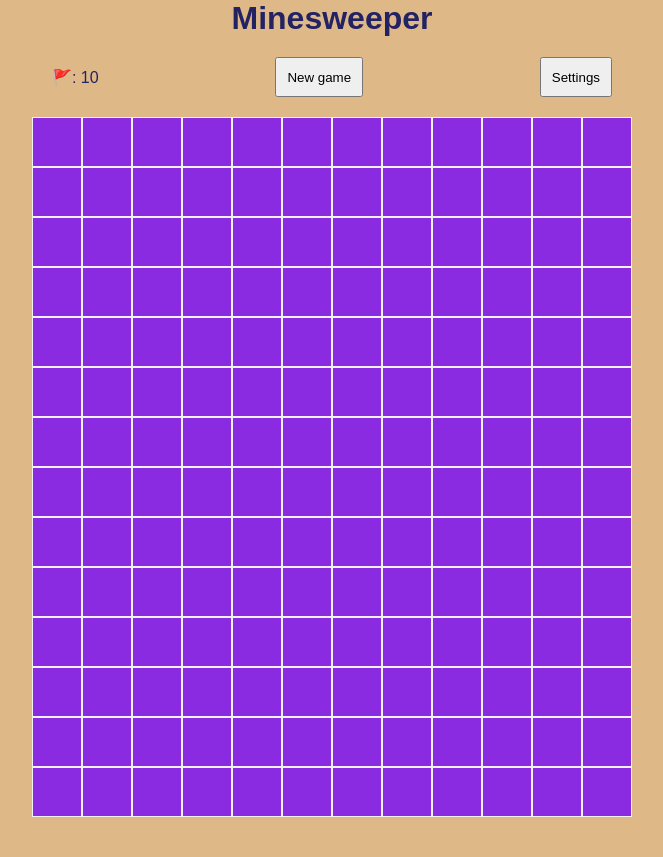
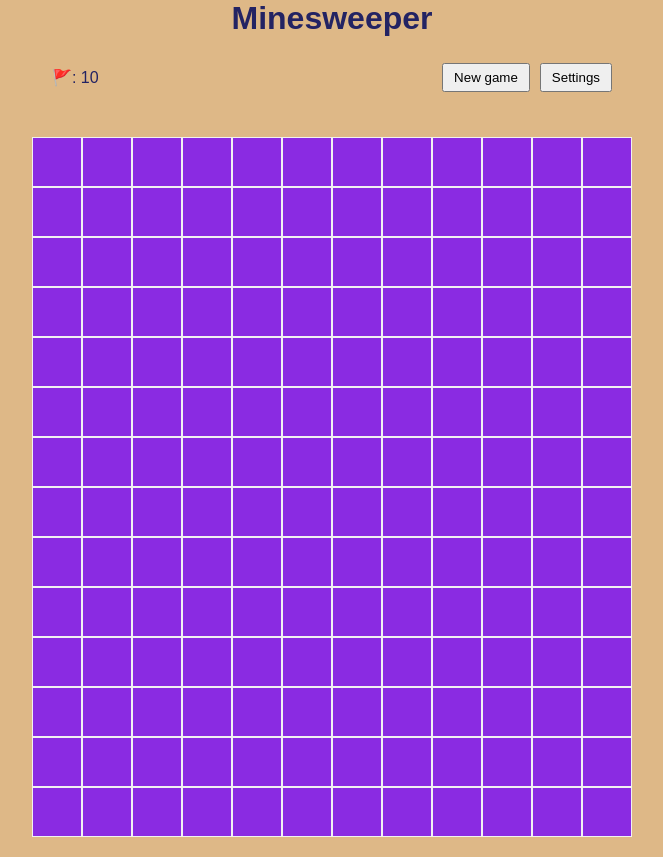
Before and after one commit to the-wind-dev/minesweeper, an Angular app: page / in a window 1280 px wide. Shown: the whole page, without its empty margins (308-971 px from the left). Before the commit the page ends 817 px from the top, so only its background shows below. Built offline with nearby package versions, Linux system fonts and the light colour scheme.

Commit message:
перевод компонентов на БЭМ

```diff
--- a/src/app/components/board/board.component.html
+++ b/src/app/components/board/board.component.html
@@ -1,9 +1,20 @@
-<app-control-panel (reset)="resetGame()"  [isGameOver]="isGameOver" [remainingMines]="remainingMines"></app-control-panel>
+<div class="board" >
 
-<div class="board" [style.gridTemplateColumns]="'repeat(' + settings.cols + ', 50px)'">
+    <app-control-panel
+        class="board__control-panel"
+        (reset)="resetGame()"
+        [isGameOver]="isGameOver"
+        [remainingMines]="remainingMines">
+    </app-control-panel>
+
+    <div
+        class="board__grid"
+        [style.gridTemplateColumns]="'repeat(' + settings.cols + ', 50px)'">
+
         <ng-container *ngFor="let row of grid; trackBy: trackByRow">
             <ng-container *ngFor="let cell of row; trackBy: trackByCell">
                 <app-cell
+                    class="board__cell"
                     [cell]="cell"
                     (onReveal)="handleReveal($event)"
                     (onFlag)="handleFlag($event)">
@@ -12,4 +23,6 @@
         </ng-container>
     </div>
 
-<app-modal #modal></app-modal>
+
+    <app-modal class="board__modal" #modal></app-modal>
+</div>
--- a/src/app/components/board/board.component.scss
+++ b/src/app/components/board/board.component.scss
@@ -1,3 +1,14 @@
 .board {
-    display: grid;
+    display: flex;
+    flex-direction: column;
+    align-items: center;
+    gap: 20px;
+
+    &__grid {
+        display: grid;
+    }
+
+    &__control-panel {
+        width: 100%;
+    }
 }
--- a/src/app/components/cell/cell.component.html
+++ b/src/app/components/cell/cell.component.html
@@ -1,13 +1,14 @@
 <div
     class="cell"
-    [class.opened]="cell.isOpened"
-    [class.mine]="cell.isOpened && cell.isMine"
-    [class.flag]="cell.isFlagged"
-    [ngClass]="'number-' + cell.adjacentMines"
+    [class.cell--opened]="cell.isOpened"
+    [class.cell--mine]="cell.isOpened && cell.isMine"
+    [class.cell--flagged]="cell.isFlagged"
+    [class.cell--number]="cell.adjacentMines > 0"
+    [ngClass]="'cell--number-' + cell.adjacentMines"
     (click)="handleLeftClick()"
     (contextmenu)="handleRightClick($event)">
 
-    <span *ngIf="cell.isOpened && !cell.isMine && cell.adjacentMines > 0">{{ cell.adjacentMines }}</span>
-    <span *ngIf="cell.isOpened && cell.isMine && !cell.isFlagged">💣</span>
-    <span *ngIf="cell.isFlagged">🚩</span>
+    <span class="cell__content" *ngIf="cell.isOpened && !cell.isMine && cell.adjacentMines > 0">{{ cell.adjacentMines }}</span>
+    <span class="cell__content" *ngIf="cell.isOpened && cell.isMine && !cell.isFlagged">💣</span>
+    <span class="cell__content" *ngIf="cell.isFlagged">🚩</span>
 </div>
--- a/src/app/components/cell/cell.component.scss
+++ b/src/app/components/cell/cell.component.scss
@@ -14,17 +14,17 @@
         background-color: rgb(59, 18, 97);
     }
 
-    &.opened {
+    &--opened {
         background-color: white;
         border-color: #aaa;
     }
 
-    &.number-1 { color: blue; }
-    &.number-2 { color: green; }
-    &.number-3 { color: red; }
-    &.number-4 { color: navy; }
-    &.number-5 { color: brown; }
-    &.number-6 { color: cyan; }
-    &.number-7 { color: black; }
-    &.number-8 { color: gray; }
+    &--number-1 { color: blue; }
+    &--number-2 { color: green; }
+    &--number-3 { color: red; }
+    &--number-4 { color: navy; }
+    &--number-5 { color: brown; }
+    &--number-6 { color: cyan; }
+    &--number-7 { color: black; }
+    &--number-8 { color: gray; }
 }
--- a/src/app/components/control-panel/control-panel.component.html
+++ b/src/app/components/control-panel/control-panel.component.html
@@ -1,11 +1,31 @@
 <div class="control-panel">
-    <app-counter [count]="remainingMines"></app-counter>
-    <button (click)="startNewGame()">New game</button>
-    <button (click)="openSettings()">Settings</button>
+    <app-counter
+      class="control-panel__counter"
+      [count]="remainingMines">
+    </app-counter>
+
+    <div class="control-panel__buttons">
+      <button
+        class="control-panel__button"
+        (click)="startNewGame()">
+        New game
+      </button>
+      <button
+        class="control-panel__button"
+        (click)="openSettings()">
+        Settings
+      </button>
+    </div>
 </div>
 
-<app-modal #modal (onConfirm)="handleConfirm($event)"></app-modal>
+<app-modal
+  class="control-panel__modal"
+  #modal
+  (onConfirm)="handleConfirm($event)">
+</app-modal>
+
 <app-settings
+  class="control-panel__settings"
   [isVisible]="isSettingsVisible"
   (saveSettings)="onSaveSettings($event)"
   (close)="onCloseSettings()"
--- a/src/app/components/control-panel/control-panel.component.scss
+++ b/src/app/components/control-panel/control-panel.component.scss
@@ -7,7 +7,12 @@
     margin: 20px 0;
     height: 40px;
 
-    button {
+    &__buttons {
+        display: flex;
+        gap: 10px;
+    }
+
+    &__button {
         height: 100%;
         padding: 5px 10px;
     }
```
Lines whose indentation alone changed are shown as unchanged.
